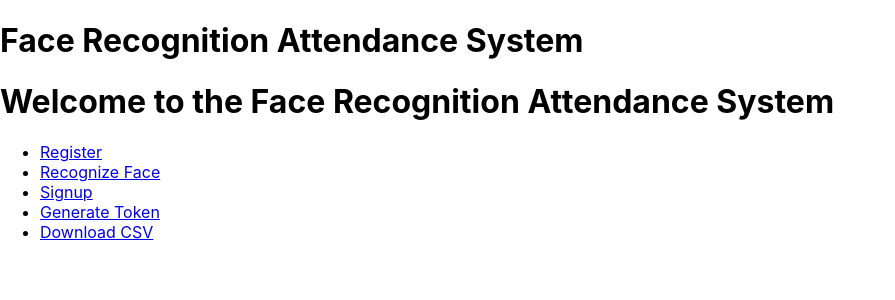
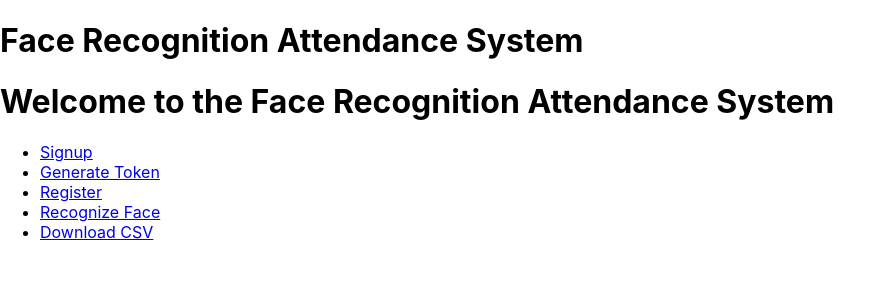
Before and after one commit to Aadik1ng/Python-Task3-Frontend-, a React (Create React App) app: page / in a window 1280 px wide. Shown: the top 300 px of the page, without its empty margins (0-895 px from the left). Built offline with nearby package versions, Linux system fonts and the light colour scheme.

Commit message:
URL order

```diff
--- a/src/HomePage.js
+++ b/src/HomePage.js
@@ -7,18 +7,20 @@ const HomePage = () => {
       <h1>Welcome to the Face Recognition Attendance System</h1>
       <nav>
         <ul>
+        <li>
+            <Link to="/signup">Signup</Link>
+          </li>
+          <li>
+            <Link to="/generate-token">Generate Token</Link>
+          </li>
           <li>
             <Link to="/register">Register</Link>
           </li>
           <li>
             <Link to="/recognize">Recognize Face</Link>
           </li>
-          <li>
-            <Link to="/signup">Signup</Link>
-          </li>
-          <li>
-            <Link to="/generate-token">Generate Token</Link>
-          </li>
+
+
           <li>
             <Link to="/attendance/download-csv">Download CSV</Link>
           </li>
```
